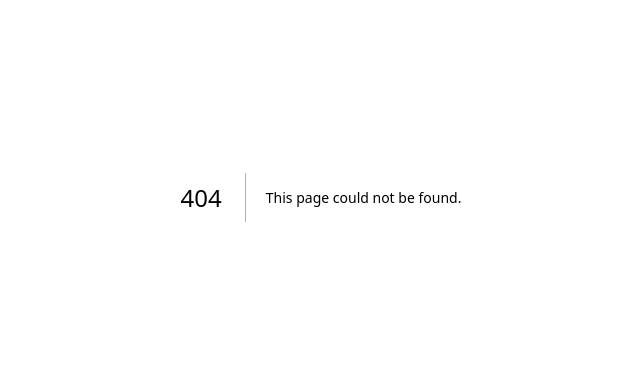
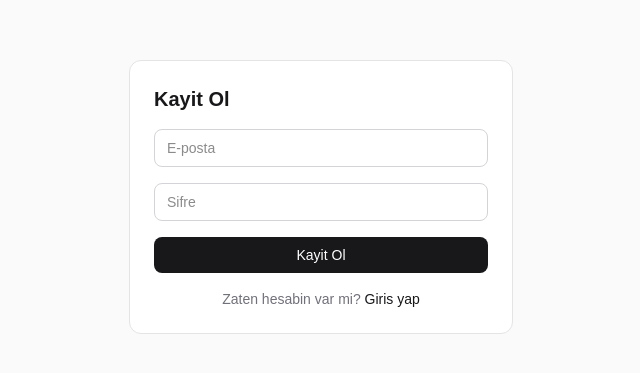
Before and after one commit to omebalta559-cloud/akilli-yatirim-platformu-, a Next.js app in the folder frontend/: page /register in a window 1280 px wide. Before the commit this address had no page. Shown: the part 203-576 px from the top of the page, without its empty margins (319-959 px from the left). Built offline with nearby package versions, Linux system fonts and the light colour scheme; no server answers.

Commit message:
feat(frontend): giris ve kayit sayfalari eklendi

```diff
--- /dev/null
+++ b/frontend/src/app/login/page.tsx
@@ -0,0 +1,84 @@
+"use client";
+
+import { useState } from "react";
+import { useRouter } from "next/navigation";
+import Link from "next/link";
+import { saveToken } from "@/lib/auth";
+
+const API_URL = process.env.NEXT_PUBLIC_API_URL ?? "http://localhost:8000";
+
+export default function LoginPage() {
+  const router = useRouter();
+  const [email, setEmail] = useState("");
+  const [password, setPassword] = useState("");
+  const [error, setError] = useState<string | null>(null);
+  const [loading, setLoading] = useState(false);
+
+  async function handleSubmit(e: React.FormEvent) {
+    e.preventDefault();
+    setError(null);
+    setLoading(true);
+    try {
+      const res = await fetch(`${API_URL}/auth/login`, {
+        method: "POST",
+        headers: { "Content-Type": "application/json" },
+        body: JSON.stringify({ email, password }),
+      });
+      const data = await res.json();
+      if (!res.ok) {
+        throw new Error(data.detail ?? "Giris basarisiz oldu.");
+      }
+      saveToken(data.access_token);
+      router.push("/");
+    } catch (err) {
+      setError(err instanceof Error ? err.message : "Bir hata olustu.");
+    } finally {
+      setLoading(false);
+    }
+  }
+
+  return (
+    <div className="flex min-h-screen items-center justify-center bg-zinc-50 px-6 dark:bg-black">
+      <form
+        onSubmit={handleSubmit}
+        className="flex w-full max-w-sm flex-col gap-4 rounded-xl border border-zinc-200 bg-white p-6 dark:border-zinc-800 dark:bg-zinc-950"
+      >
+        <h1 className="text-xl font-semibold text-zinc-900 dark:text-zinc-50">Giris Yap</h1>
+
+        {error && <p className="text-sm text-red-500">{error}</p>}
+
+        <input
+          type="email"
+          placeholder="E-posta"
+          value={email}
+          onChange={(e) => setEmail(e.target.value)}
+          required
+          className="rounded-lg border border-zinc-300 px-3 py-2 text-sm dark:border-zinc-700 dark:bg-zinc-900"
+        />
+        <input
+          type="password"
+          placeholder="Sifre"
+          value={password}
+          onChange={(e) => setPassword(e.target.value)}
+          required
+          className="rounded-lg border border-zinc-300 px-3 py-2 text-sm dark:border-zinc-700 dark:bg-zinc-900"
+        />
+
+        <button
+          type="submit"
+          disabled={loading}
+          className="rounded-lg bg-zinc-900 py-2 text-sm font-medium text-white disabled:opacity-50 dark:bg-zinc-50 dark:text-zinc-900"
+        >
+          {loading ? "Giris yapiliyor..." : "Giris Yap"}
+        </button>
+
+        <p className="text-center text-sm text-zinc-500">
+          Hesabin yok mu?{" "}
+          <Link href="/register" className="font-medium text-zinc-900 dark:text-zinc-50">
+            Kayit ol
+          </Link>
+        </p>
+      </form>
+    </div>
+  );
+}
--- a/frontend/src/app/page.tsx
+++ b/frontend/src/app/page.tsx
@@ -1,6 +1,8 @@
 "use client";
 
 import { useEffect, useState } from "react";
+import Link from "next/link";
+import { clearToken, getToken } from "@/lib/auth";
 
 const API_URL = process.env.NEXT_PUBLIC_API_URL ?? "http://localhost:8000";
 
@@ -38,10 +40,21 @@ export default function Home() {
   const [gold, setGold] = useState<GoldItem[] | null>(null);
   const [stocks, setStocks] = useState<StockItem[] | null>(null);
   const [error, setError] = useState<string | null>(null);
+  const [isLoggedIn, setIsLoggedIn] = useState(false);
+
+  useEffect(() => {
+    setIsLoggedIn(Boolean(getToken()));
+  }, []);
+
+  function handleLogout() {
+    clearToken();
+    setIsLoggedIn(false);
+  }
 
   useEffect(() => {
     async function loadMarketData() {
       try {
+        setError(null);
         const [cryptoRes, forexRes, goldRes, stocksRes] = await Promise.all([
           fetch(`${API_URL}/market/crypto?coins=bitcoin,ethereum`),
           fetch(`${API_URL}/market/forex?base=USD&symbols=TRY,EUR`),
@@ -69,9 +82,35 @@ export default function Home() {
   return (
     <div className="min-h-screen bg-zinc-50 px-6 py-10 dark:bg-black">
       <main className="mx-auto flex max-w-4xl flex-col gap-8">
-        <h1 className="text-2xl font-semibold text-zinc-900 dark:text-zinc-50">
-          Akilli Yatirim Danismani
-        </h1>
+        <div className="flex items-center justify-between">
+          <h1 className="text-2xl font-semibold text-zinc-900 dark:text-zinc-50">
+            Akilli Yatirim Danismani
+          </h1>
+
+          {isLoggedIn ? (
+            <button
+              onClick={handleLogout}
+              className="rounded-lg border border-zinc-300 px-4 py-2 text-sm font-medium text-zinc-700 dark:border-zinc-700 dark:text-zinc-300"
+            >
+              Cikis Yap
+            </button>
+          ) : (
+            <div className="flex gap-2">
+              <Link
+                href="/login"
+                className="rounded-lg border border-zinc-300 px-4 py-2 text-sm font-medium text-zinc-700 dark:border-zinc-700 dark:text-zinc-300"
+              >
+                Giris Yap
+              </Link>
+              <Link
+                href="/register"
+                className="rounded-lg bg-zinc-900 px-4 py-2 text-sm font-medium text-white dark:bg-zinc-50 dark:text-zinc-900"
+              >
+                Kayit Ol
+              </Link>
+            </div>
+          )}
+        </div>
 
         {error && <p className="text-red-500">{error}</p>}
 
--- /dev/null
+++ b/frontend/src/app/register/page.tsx
@@ -0,0 +1,85 @@
+"use client";
+
+import { useState } from "react";
+import { useRouter } from "next/navigation";
+import Link from "next/link";
+import { saveToken } from "@/lib/auth";
+
+const API_URL = process.env.NEXT_PUBLIC_API_URL ?? "http://localhost:8000";
+
+export default function RegisterPage() {
+  const router = useRouter();
+  const [email, setEmail] = useState("");
+  const [password, setPassword] = useState("");
+  const [error, setError] = useState<string | null>(null);
+  const [loading, setLoading] = useState(false);
+
+  async function handleSubmit(e: React.FormEvent) {
+    e.preventDefault();
+    setError(null);
+    setLoading(true);
+    try {
+      const res = await fetch(`${API_URL}/auth/register`, {
+        method: "POST",
+        headers: { "Content-Type": "application/json" },
+        body: JSON.stringify({ email, password }),
+      });
+      const data = await res.json();
+      if (!res.ok) {
+        throw new Error(data.detail ?? "Kayit basarisiz oldu.");
+      }
+      saveToken(data.access_token);
+      router.push("/");
+    } catch (err) {
+      setError(err instanceof Error ? err.message : "Bir hata olustu.");
+    } finally {
+      setLoading(false);
+    }
+  }
+
+  return (
+    <div className="flex min-h-screen items-center justify-center bg-zinc-50 px-6 dark:bg-black">
+      <form
+        onSubmit={handleSubmit}
+        className="flex w-full max-w-sm flex-col gap-4 rounded-xl border border-zinc-200 bg-white p-6 dark:border-zinc-800 dark:bg-zinc-950"
+      >
+        <h1 className="text-xl font-semibold text-zinc-900 dark:text-zinc-50">Kayit Ol</h1>
+
+        {error && <p className="text-sm text-red-500">{error}</p>}
+
+        <input
+          type="email"
+          placeholder="E-posta"
+          value={email}
+          onChange={(e) => setEmail(e.target.value)}
+          required
+          className="rounded-lg border border-zinc-300 px-3 py-2 text-sm dark:border-zinc-700 dark:bg-zinc-900"
+        />
+        <input
+          type="password"
+          placeholder="Sifre"
+          value={password}
+          onChange={(e) => setPassword(e.target.value)}
+          required
+          minLength={8}
+          className="rounded-lg border border-zinc-300 px-3 py-2 text-sm dark:border-zinc-700 dark:bg-zinc-900"
+        />
+
+        <button
+          type="submit"
+          disabled={loading}
+          className="rounded-lg bg-zinc-900 py-2 text-sm font-medium text-white disabled:opacity-50 dark:bg-zinc-50 dark:text-zinc-900"
+        >
+          {loading ? "Kayit olunuyor..." : "Kayit Ol"}
+        </button>
+
+        <p className="text-center text-sm text-zinc-500">
+          Zaten hesabin var mi?{" "}
+          <Link href="/login" className="font-medium text-zinc-900 dark:text-zinc-50">
+            Giris yap
+          </Link>
+        </p>
+      </form>
+    </div>
+  );
+}
--- /dev/null
+++ b/frontend/src/lib/auth.ts
@@ -0,0 +1,14 @@
+const TOKEN_KEY = "access_token";
+
+export function saveToken(token: string) {
+  localStorage.setItem(TOKEN_KEY, token);
+}
+
+export function getToken(): string | null {
+  if (typeof window === "undefined") return null;
+  return localStorage.getItem(TOKEN_KEY);
+}
+
+export function clearToken() {
+  localStorage.removeItem(TOKEN_KEY);
+}
```
